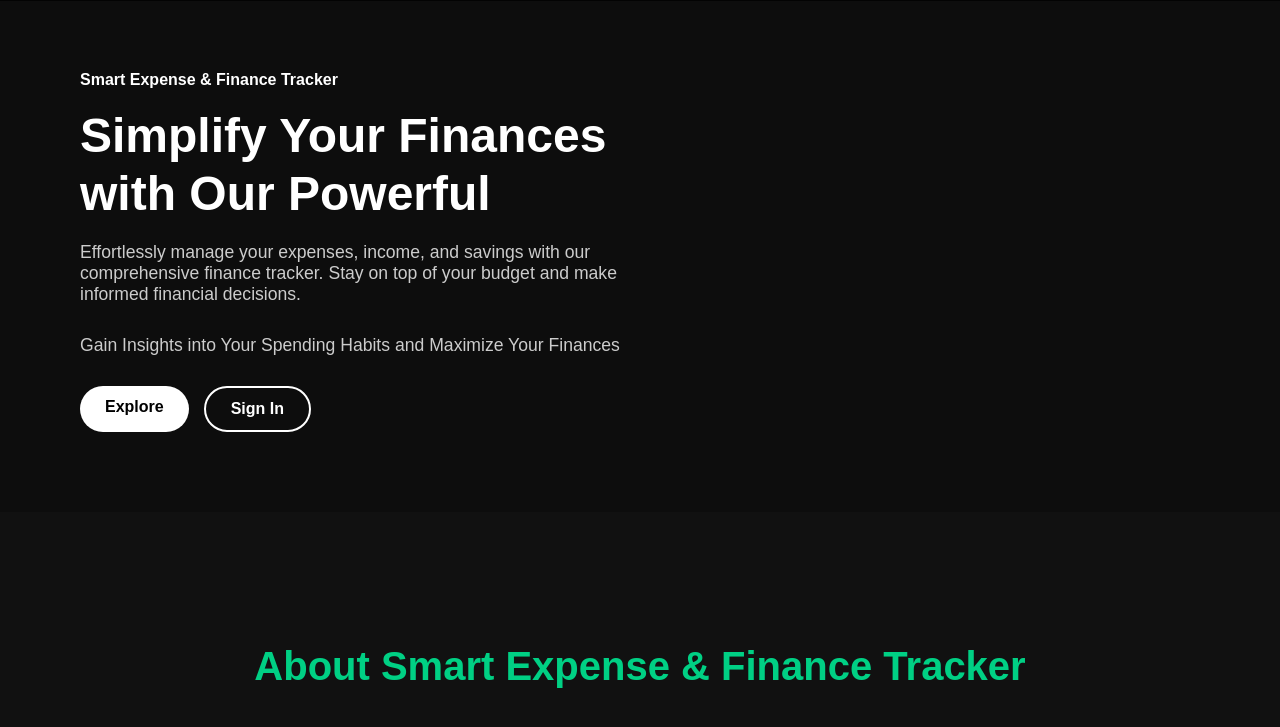
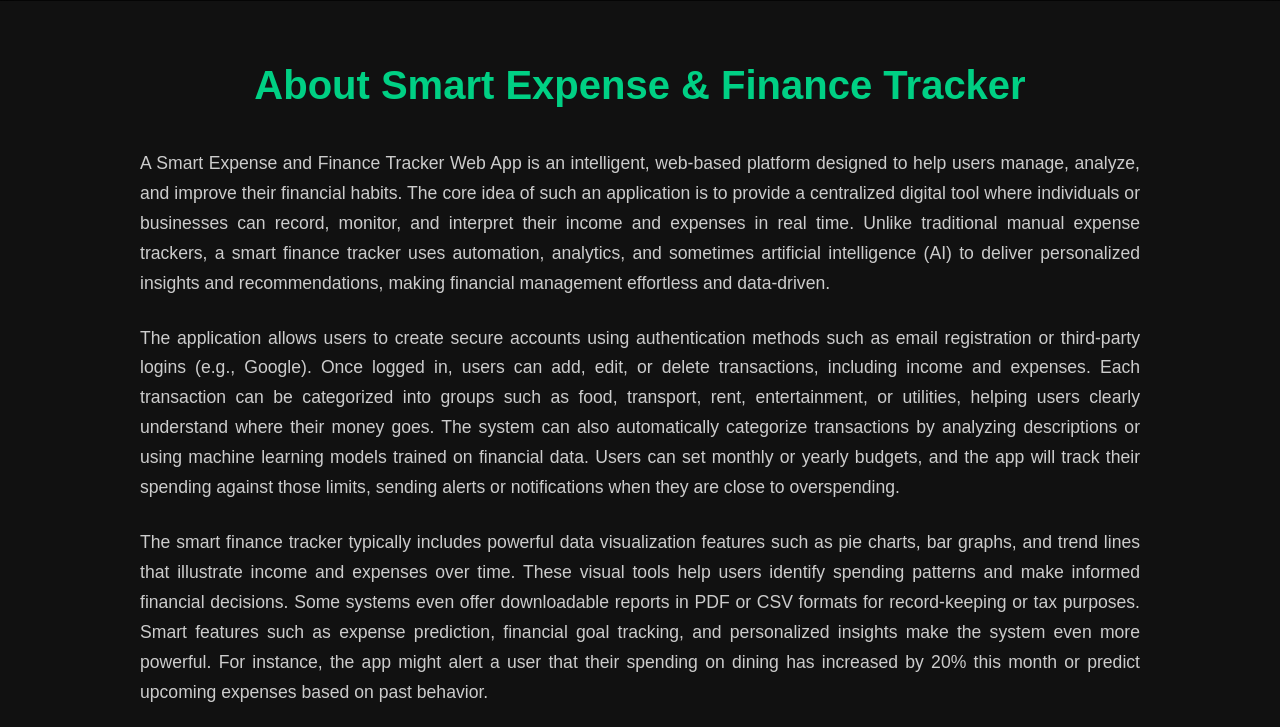
Before and after one commit to AadishSalian/mini-project, a plain HTML site: page about.html in a window 1280 px wide. Shown: the part 69-796 px from the top of the page. Drawn offline with Linux system fonts and the light colour scheme.

Commit message:
Update about.html

```diff
--- a/about.html
+++ b/about.html
@@ -24,23 +24,6 @@
       <li><a href="signin.html" class="btn-nav" id="navAuth">Sign In</a></li>
     </ul>
   </nav>
-
-  <!-- Hero Section -->
-  <div class="container">
-    <div class="text-content">
-      <h4>Smart Expense & Finance Tracker</h4>
-      <br>
-      <h1>Simplify Your Finances<br>with Our Powerful</h1>
-      <p>Effortlessly manage your expenses, income, and savings with our comprehensive finance tracker. Stay on top of your budget and make informed financial decisions.</p>
-      <p class="highlight">Gain Insights into Your Spending Habits and Maximize Your Finances</p>
-      <div class="buttons">
-        <a href="#" class="btn-explore">Explore</a>
-        <a href="signin.html" class="btn-signin">Sign In</a>
-      </div>
-    </div>
-  </div>
-
-  <!-- About Section -->
   <section id="about" class="about-section">
     <div class="about-container">
       <h2>About Smart Expense & Finance Tracker</h2>
```
